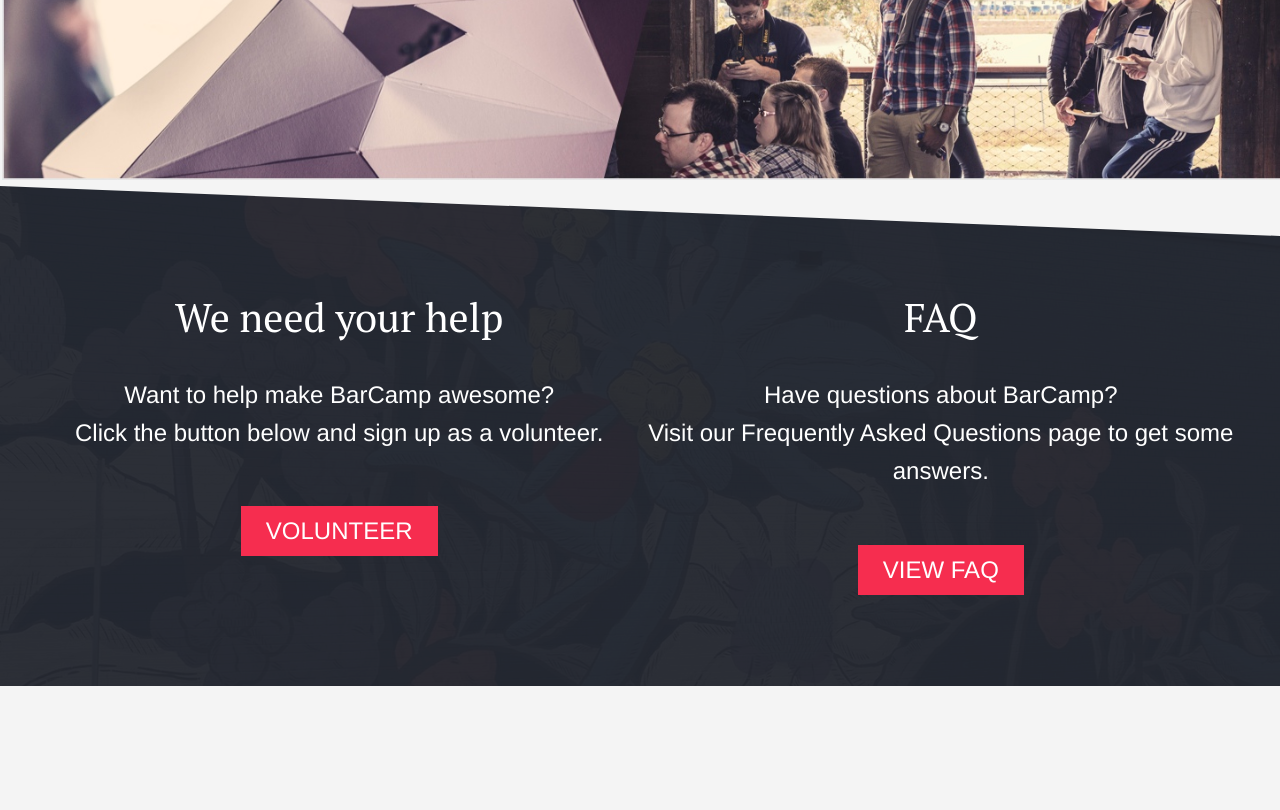
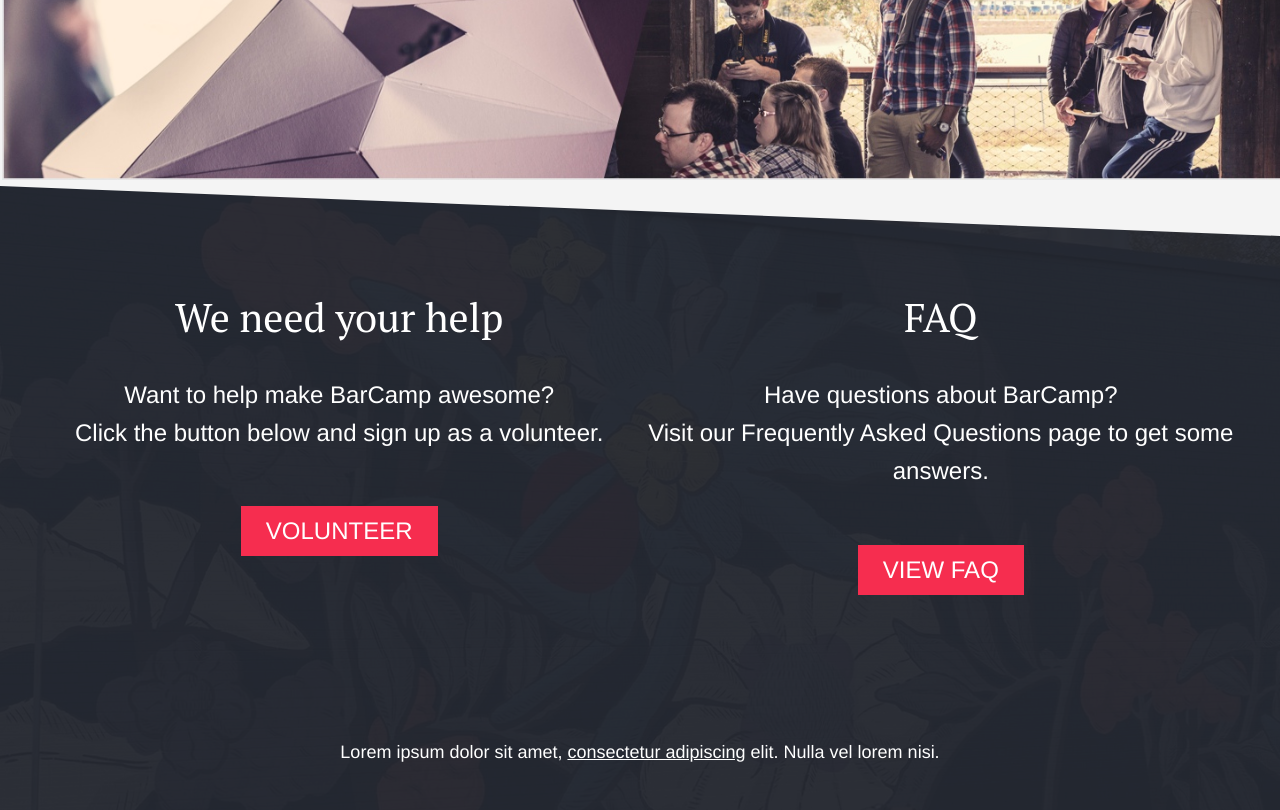
Before and after one commit to Gainesville-Barcamp/Barcamp-2016, a website: page index.html in a window 1280 px wide. Shown: the part 2839-3649 px from the top of the page. Before the commit the page ends 3525 px from the top, so only its background shows below. Drawn offline with Linux system fonts and the light colour scheme.

Commit message:
More footer stuff.

```diff
--- a/index.html
+++ b/index.html
@@ -77,6 +77,9 @@
         Visit our Frequently Asked Questions page to get some answers.</p>
         <a href="#" class="button">View FAQ</a>
       </div>
+      <div class="footer-bottom">
+        <p>Lorem ipsum dolor sit amet, <a href="#">consectetur adipiscing</a> elit. Nulla vel lorem nisi.</p>
+      </div>
     </div>
   </footer>
 </body>
--- a/scss/component/_footer.scss
+++ b/scss/component/_footer.scss
@@ -65,3 +65,22 @@
     font-size: inherit;
   }
 }
+.footer-bottom {
+  clear: both;
+  position: relative;
+  color: white;
+  text-align: center;
+  z-index: 5;
+  padding: 50px 0 25px;
+  @include breakpoint($tablet_wide) {
+    padding: 100px 0 25px;
+    font-size: 18px;
+  }
+  a {
+    color: inherit;
+    text-decoration: underline;
+    &:hover {
+      text-decoration: none;
+    }
+  }
+}
```
Also changed, not shown: css/style.css.
